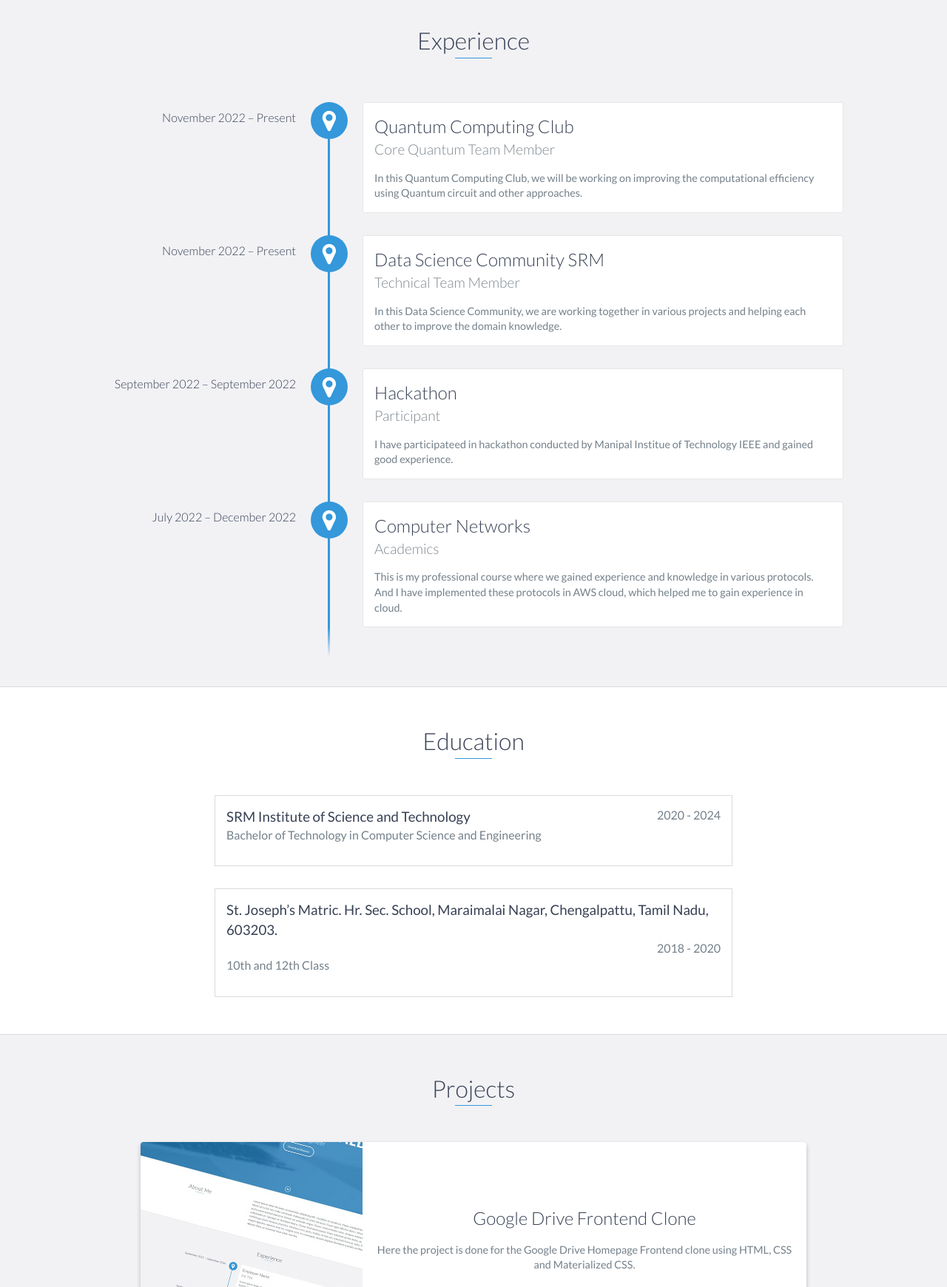
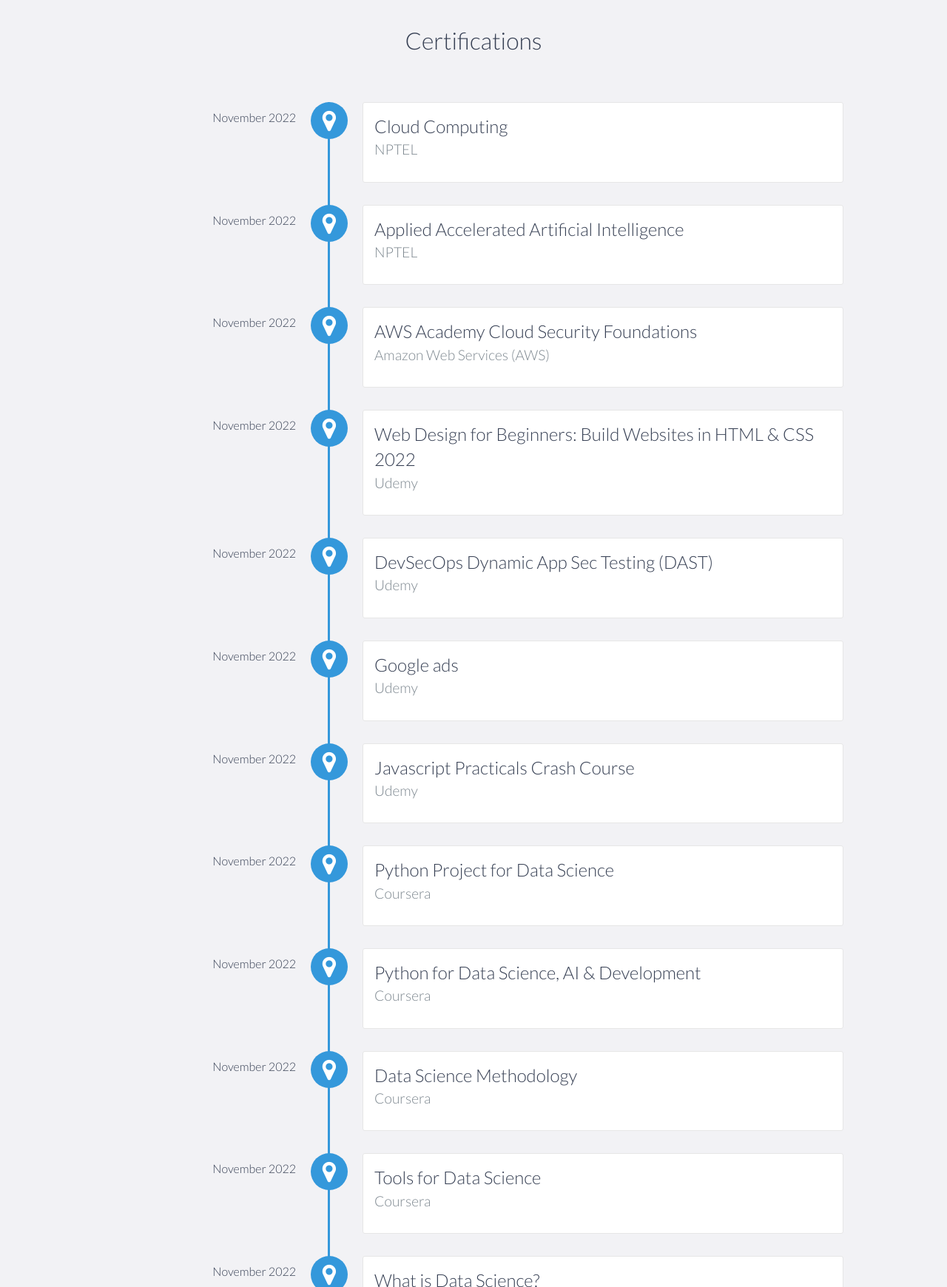
Before and after one commit to kalaiyarasan1264/Portfolio.., a website: page certificate.html in a window 1280 px wide. Shown: the part 1060-2800 px from the top of the page at 74% size. Drawn offline with nearby package versions, Linux system fonts and the light colour scheme.

Commit message:
Final commit

```diff
--- a/certificate.html
+++ b/certificate.html
@@ -5,7 +5,7 @@
     <meta charset="utf-8">
     <meta http-equiv="X-UA-Compatible" content="IE=edge">
     <meta name="viewport" content="width=device-width, initial-scale=1">
-    <title>Kalaiyarasan S</title>
+    <title>Kalaiyarasan S Certifications</title>
 	<link rel="shortcut icon" href="favicon.ico" type="image/x-icon">
 	<link rel="icon" href="favicon.ico" type="image/x-icon">
     <link href="https://fonts.googleapis.com/css?family=Lato:300,400,700,900" rel="stylesheet">
@@ -28,13 +28,7 @@
                 <a href="#about">About</a>
             </li>
             <li>
-                <a href="#experience">Experience</a>
-            </li>
-            <li>
-                <a href="#education">Education</a>
-            </li>
-            <li>
-                <a href="#projects">Projects</a>
+                <a href="#experience">Certifications</a>
             </li>
             <li>
                 <a href="#skills">Skills</a>
@@ -50,11 +44,11 @@
         <div id="lead-content">
             <h1>Kalaiyarasan S</h1>
             <h2>Student</h2>
-            <a href="https://drive.google.com/file/d/1n6hQDdI32EmwEcUaxs-9n8T3nGEurCdI/view?usp=sharing" class="btn-rounded-white">Download Resume</a>
+            <a href="index.html" class="btn-rounded-white">Home</a>
         </div>
         <!-- End #lead-content -->
 
-        <div id="lead-overlay"></div>
+        <!-- <div id="lead-overlay"></div> -->
 
         <div id="lead-down">
             <span>
@@ -85,115 +79,72 @@
     <!-- End #about -->
 
     <div id="experience" class="background-alt">
-        <h2 class="heading">Experience</h2>
+        <h2 class="heading">Certifications</h2>
         <div id="experience-timeline">
-            <div data-date="November 2022 – Present">
-                <h3>Quantum Computing Club</h3>
-                <h4>Core Quantum Team Member</h4>
-                <p>
-                    In this Quantum Computing Club, we will be working on improving the computational efficiency using Quantum circuit and other approaches.
-                </p>
+            <div data-date="November 2022">
+                <h3>Cloud Computing</h3>
+                <h4>NPTEL</h4>
             </div>
 
-            <div data-date="November 2022 – Present">
-                <h3>Data Science Community SRM</h3>
-                <h4>Technical Team Member</h4>
-                <p>
-                    In this Data Science Community, we are working together in various projects and helping each other to improve the domain knowledge.
-                </p>
+            <div data-date="November 2022">
+                <h3>Applied Accelerated Artificial Intelligence</h3>
+                <h4>NPTEL</h4>
             </div>
-
-            <div data-date="September 2022 – September 2022">
-                <h3>Hackathon</h3>
-                <h4>Participant</h4>
-                <p>
-                    I have participateed in hackathon conducted by Manipal Institue of Technology IEEE and gained good experience.
-                </p>
+            <div data-date="November 2022">
+                <h3>AWS Academy Cloud Security Foundations</h3>
+                <h4>Amazon Web Services (AWS)</h4>
             </div>
-	    <div data-date="July 2022 – December 2022">
-                <h3>Computer Networks</h3>
-                <h4>Academics</h4>
-                <p>
-                    This is my professional course where we gained experience and knowledge in various protocols. And I have implemented these protocols in AWS cloud, which helped me to gain experience in cloud.
-                </p>
+            <div data-date="November 2022">
+                <h3>Web Design for Beginners: Build Websites in HTML & CSS 2022</h3>
+                <h4>Udemy</h4>
+            </div>
+            <div data-date="November 2022">
+                <h3>DevSecOps Dynamic App Sec Testing (DAST)</h3>
+                <h4>Udemy</h4>
+            </div>
+            <div data-date="November 2022">
+                <h3>Google ads</h3>
+                <h4>Udemy</h4>
+            </div>
+            <div data-date="November 2022">
+                <h3>Javascript Practicals Crash Course</h3>
+                <h4>Udemy</h4>
+            </div>
+            <div data-date="November 2022">
+                <h3>Python Project for Data Science</h3>
+                <h4>Coursera</h4>
+            </div>
+            <div data-date="November 2022">
+                <h3>Python for Data Science, AI & Development</h3>
+                <h4>Coursera</h4>
+            </div>
+            <div data-date="November 2022">
+                <h3>Data Science Methodology</h3>
+                <h4>Coursera</h4>
+            </div>
+            <div data-date="November 2022">
+                <h3>Tools for Data Science</h3>
+                <h4>Coursera</h4>
+            </div>
+            <div data-date="November 2022">
+                <h3>What is Data Science?</h3>
+                <h4>Coursera</h4>
+            </div>
+            <div data-date="September 2022">
+                <h3>Building Real-Time Video AI Applications</h3>
+                <h4>NVIDIA</h4>
+            </div>
+            <div data-date="September 2022">
+                <h3>Fundamentals of Deep Learning</h3>
+                <h4>NVIDIA</h4>
+            </div>
+            <div data-date="September 2022">
+                <h3>Machine Learning</h3>
+                <h4>Matlab</h4>
             </div>
         </div>
     </div>
     <!-- End #experience -->
-
-    <div id="education">
-        <h2 class="heading">Education</h2>
-        <div class="education-block">
-            <h3>SRM Institute of Science and Technology</h3>
-            <span class="education-date">2020 - 2024</span>
-            <h4>Bachelor of Technology in Computer Science and Engineering</h4>
-        </div>
-        <!-- End .education-block -->
-
-        <div class="education-block">
-            <h3>St. Joseph’s Matric. Hr. Sec. School, Maraimalai Nagar, Chengalpattu, Tamil Nadu, 603203.</h3>
-            <span class="education-date">2018 - 2020</span>
-            <h4>10th and 12th Class</h4>
-        </div>
-        <!-- End .education-block -->
-    </div>
-    <!-- End #education -->
-
-    <div id="projects" class="background-alt">
-        <h2 class="heading">Projects</h2>
-        <div class="container">
-            <div class="row">
-                <div class="project shadow-large">
-                    <div class="project-image">
-                        <img src="images/project.jpg" />
-                    </div>
-                    <!-- End .project-image -->
-                    <div class="project-info">
-                        <h3>Google Drive Frontend Clone</h3>
-                        <p>
-                            Here the project is done for the Google Drive Homepage Frontend clone using HTML, CSS and Materialized CSS.
-                        </p>
-                        <a href="https://github.com/kalaiyarasan1264/Google-drive-clone">View Project</a>
-                    </div>
-                    <!-- End .project-info -->
-                </div>
-                <!-- End .project -->
-
-                <div class="project shadow-large">
-                    <div class="project-image">
-                        <img src="images/project.jpg" />
-                    </div>
-                    <!-- End .project-image -->
-                    <div class="project-info">
-                        <h3>Instagram Frontend Clone</h3>
-                        <p>
-                             Here the project is done for the Instagram Homepage Frontend clone using HTML, CSS and Materialized CSS.
-                        </p>
-                        <a href="https://github.com/kalaiyarasan1264/Instagram-home-page-clone">View Project</a>
-                    </div>
-                    <!-- End .project-info -->
-                </div>
-                <!-- End .project -->
-
-		<div class="project shadow-large">
-                    <div class="project-image">
-                        <img src="images/project.jpg" />
-                    </div>
-                    <!-- End .project-image -->
-                    <div class="project-info">
-                        <h3>Convolutional Neural Network</h3>
-                        <p>
-                             Here the project is done for classification of images of buildings, forest, glacier, sea, street and mountains using CNN model.
-                        </p>
-                        <a href="https://github.com/kalaiyarasan1264/DSC-PROJECT/blob/main/Kalaiyarasan.ipynb">View Project</a>
-                    </div>
-                    <!-- End .project-info -->
-                </div>
-                <!-- End .project -->
-            </div>
-        </div>
-    </div>
-    <!-- End #projects -->
 
     <div id="skills">
         <h2 class="heading">Skills</h2>
```
Also changed, not shown: index.html (+6 -4 lines), css/styles.css, images/1.jpg (added), images/2.png (added), images/3.png (added), images/4.jpg (added), images/image.jfif (deleted), images/lead-bg.jpg.
